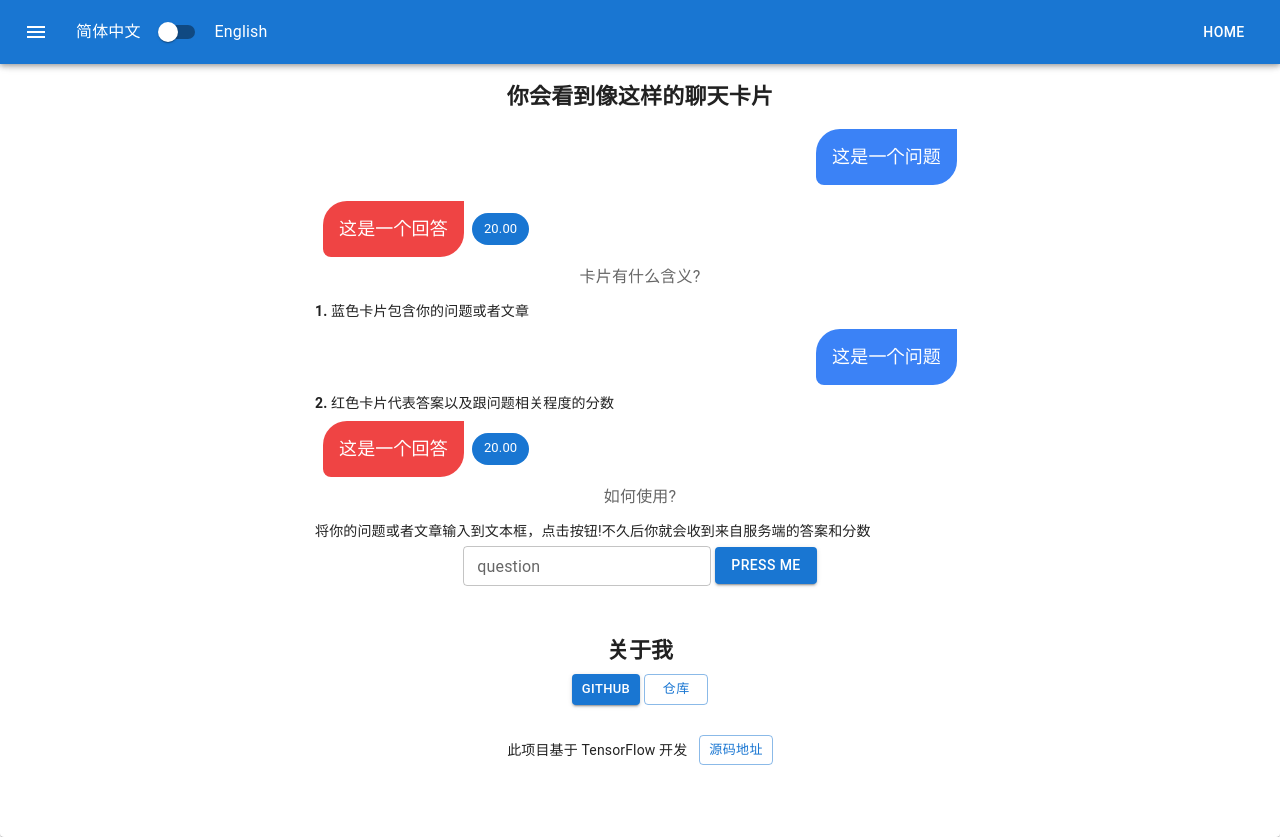
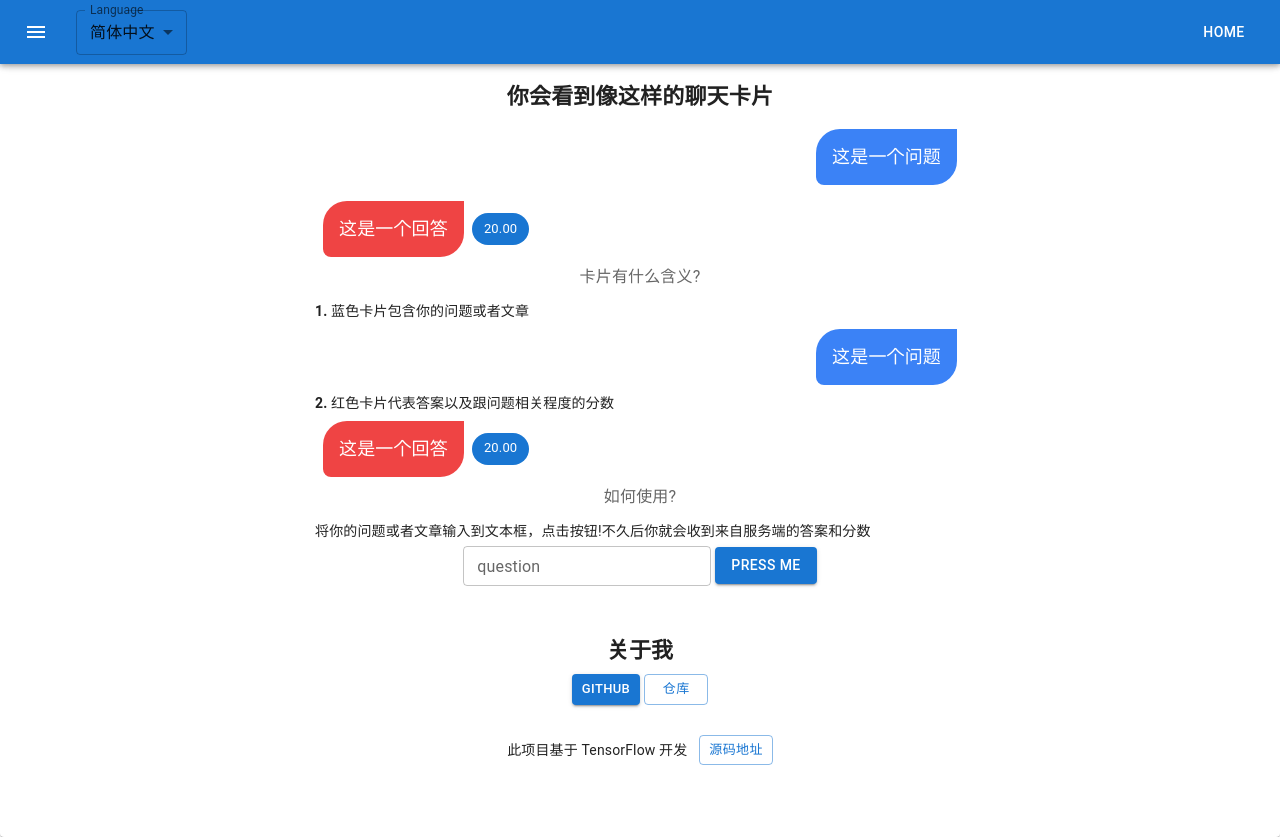
Before and after one commit to Plumbiu/nextjs_tensorflow, a Next.js app: page / in a window 1280 px wide. Built offline with nearby package versions, Linux system fonts and the light colour scheme.

Commit message:
更改语言切换按钮

```diff
--- a/components/Header.tsx
+++ b/components/Header.tsx
@@ -1,12 +1,14 @@
-import React from 'react'
+import React, { Fragment, useState } from 'react'
 import {
   Box,
   AppBar,
   Toolbar,
   Typography,
   Button,
-  Switch,
-  Stack,
+  MenuItem,
+  Select,
+  FormControl,
+  InputLabel,
 } from '@mui/material'
 import ToolbarMenu from './ToolbarMenu'
 import { useRouter } from 'next/router'
@@ -15,7 +17,7 @@ import i18n from '@/assets/i18n/title.json'
 
 export default function Header() {
   const router = useRouter()
-  const locale = router.locale as TLocale
+  const [locale, setLocale] = useState<TLocale>(router.locale as TLocale)
   const routerMap: IRouterMap = {
     '/qa': i18n[locale].qa,
     '/sentence': i18n[locale].sentence,
@@ -24,9 +26,10 @@ export default function Header() {
   function backHome() {
     router.push('/')
   }
-  function switchHandler() {
+  function handleChange(_: any, { props }: any) {
+    setLocale(props.value)
     router.push(router.pathname, router.asPath, {
-      locale: locale === 'en-US' ?  'zh-CN' : 'en-US'
+      locale: props.value
     })
   }
   return (
@@ -35,15 +38,22 @@ export default function Header() {
         <Toolbar>
           <ToolbarMenu />
           {routerMap[router.pathname] === '' ? (
-            <Stack sx={{flexGrow: 1}} direction="row" spacing={1} alignItems="center">
-              <Typography>简体中文</Typography>
-              <Switch
-                color="default"
-                onChange={switchHandler}
-                inputProps={{ 'aria-label': 'ant design' }}
-              />
-              <Typography>English</Typography>
-            </Stack>
+            <div style={{flexGrow: 1, height: '45px'}}>
+              <FormControl sx={{ height:'100%' }}>
+                <InputLabel id="language-simple-select-label">Language</InputLabel>
+                <Select
+                  sx={{flexGrow: 1, height: '80%'}}
+                  labelId="language-simple-select-label"
+                  id="language-simple-select"
+                  value={locale}
+                  label="locale"
+                  onChange={handleChange}
+                >
+                  <MenuItem value='en-US'>Engilish</MenuItem>
+                  <MenuItem value='zh-CN'>简体中文</MenuItem>
+                </Select>
+              </FormControl>
+            </div>
           ) : (
             <Typography variant="h6" component="div" sx={{ flexGrow: 1 }}>
               {routerMap[router.pathname]}
--- a/components/ToolbarMenu.tsx
+++ b/components/ToolbarMenu.tsx
@@ -44,7 +44,8 @@ export default function SentenceMenu() {
       >
         <MenuItem onClick={() => handleClose('qa')}>QnA</MenuItem>
         <MenuItem onClick={() => handleClose('sentence')}>Sentence</MenuItem>
-        <MenuItem onClick={() => handleClose('qa')}>....</MenuItem>
+        <MenuItem onClick={() => handleClose('nsfw')}>nsfw</MenuItem>
+        <MenuItem onClick={() => handleClose('nsfw')}>....</MenuItem>
       </Menu>
     </div>
   )
--- /dev/null
+++ b/pages/nsfw/index.tsx
@@ -0,0 +1,7 @@
+import React from 'react'
+
+export default function nfsw() {
+  return (
+    <div>nfsw</div>
+  )
+}
```
